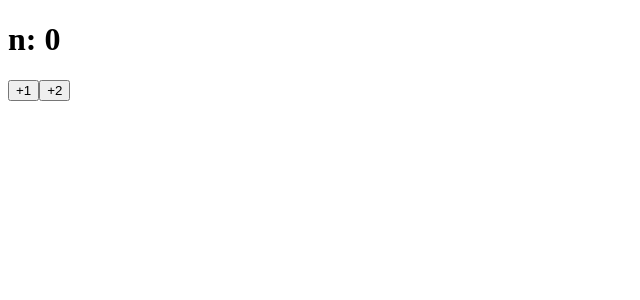
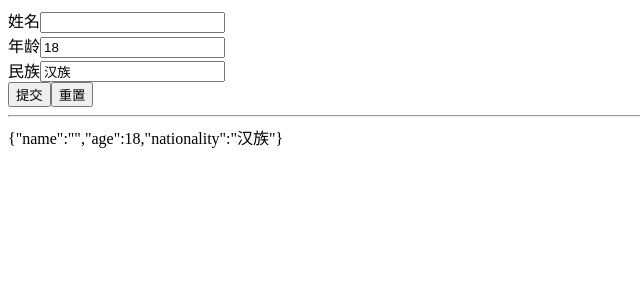
Before and after one commit to codingories/react-restudy, a React (Create React App) app: page / in a window 1280 px wide. Shown: the top 300 px of the page, without its empty margins (0-640 px from the left). Built offline with nearby package versions, Linux system fonts and the light colour scheme.

Commit message:
reducer案例2

```diff
--- a/src/index.js
+++ b/src/index.js
@@ -1,36 +1,77 @@
-import React, {useReducer, useState} from "react";
+import React, { useReducer } from "react";
 import ReactDOM from "react-dom";
 
-const initial = {
-  n: 0
-} // 创建所有值
+const initFormData = {
+  name: "",
+  age: 18,
+  nationality: "汉族"
+};
 
-const reducer = (state, action)=>{
-  if(action.type === 'add'){
-    return {n: state.n + action.number}
-  } else if(action.type === 'mult'){
-    return {n: state.n * 2}
-  } else {
-    throw new Error('unknown type')
+function reducer(state, action) {
+  switch (action.type) {
+    case "patch": // 更新
+      return { ...state, ...action.formData }; // 把两个对象合并到第三个对象里
+    case "reset": // 重置
+      return initFormData; // 返回最开始的对象就是重置
+    default:
+      throw new Error();
   }
-} // 这里写所有的操作, 这样的好处就是下面的代码就简单了
+}
 
 function App() {
-  const [state, dispatch] = useReducer(reducer, initial)
-  const {n} = state
-  const onClick = ()=>{
-    dispatch({type: 'add', number: 1})
-  }
-  const onClick2 = ()=>{
-    dispatch({type: 'add', number: 2})
-  }
+  const [formData, dispatch] = useReducer(reducer, initFormData);
+  // const patch = (key, value)=>{
+  //   dispatch({ type: "patch", formData: { [key]: value } })
+  // }
+  const onSubmit = () => {};
+  const onReset = () => {
+    dispatch({ type: "reset" });
+  };
   return (
-    <div className="App">
-      <h1>n: {n}</h1>
-      <button onClick={onClick}>+1</button>
-      <button onClick={onClick2}>+2</button>
-
-    </div>
+    <form onSubmit={onSubmit} onReset={onReset}>
+      <div>
+        <label>
+          姓名
+          <input
+            value={formData.name}
+            onChange={e =>
+              dispatch({ type: "patch", formData: { name: e.target.value } })
+            }
+          />
+        </label>
+      </div>
+      <div>
+        <label>
+          年龄
+          <input
+            value={formData.age}
+            onChange={e =>
+              dispatch({ type: "patch", formData: { age: e.target.value } })
+            }
+          />
+        </label>
+      </div>
+      <div>
+        <label>
+          民族
+          <input
+            value={formData.nationality}
+            onChange={e =>
+              dispatch({
+                type: "patch",
+                formData: { nationality: e.target.value }
+              })
+            }
+          />
+        </label>
+      </div>
+      <div>
+        <button type="submit">提交</button>
+        <button type="reset">重置</button>
+      </div>
+      <hr />
+      {JSON.stringify(formData)}
+    </form>
   );
 }
 
```
